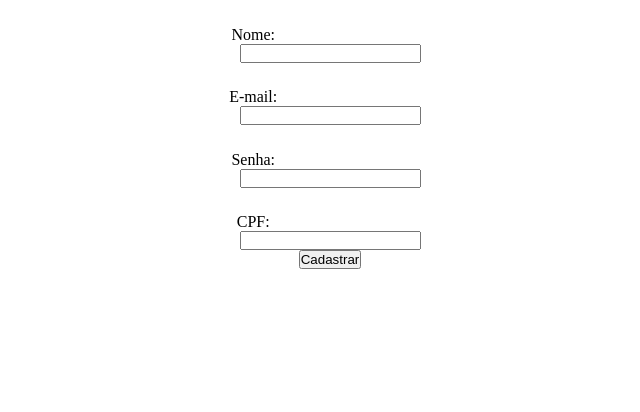
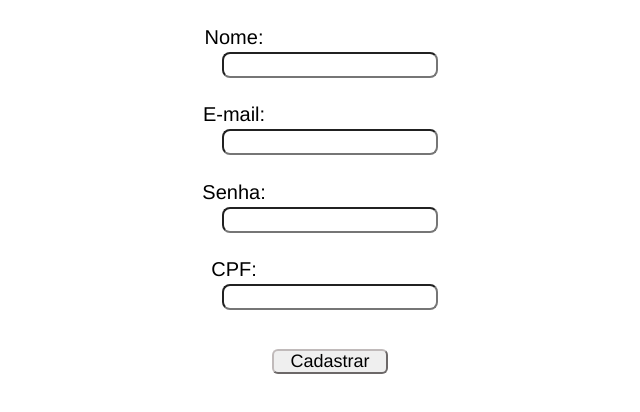
Before and after one commit to Luisgui26/Sprint-JavaScript, a plain HTML site: page index.html in a window 1280 px wide. Shown: the whole page, without its empty margins (310-950 px from the left). Drawn offline with Linux system fonts and the light colour scheme.

Commit message:
terminando de estilizar a página

```diff
--- a/style.css
+++ b/style.css
@@ -1,6 +1,8 @@
 *{
     margin: 0;
     padding: 0;
+    font-family:Helvetica, sans-serif;
+
 }
 
 form {
@@ -8,9 +10,31 @@ form {
     flex-direction: column;
     align-items: center;
 
+
 }
 
 label{
-    margin-right: 12%;
+    margin-right: 15%;
     margin-top: 2%;
+    margin-bottom: 3px;
+    font-size: 20px;
 }
+
+button{
+    margin-top:3%;
+    width: 9%;
+    border-radius: 6px;
+    border-color: rgb(192, 186, 186);
+    font-size: 18px;
+}
+
+button:hover{
+    font-size: 19px;
+    transition: 0.5s;
+    width: 9.5%;
+}
+
+input{
+    font-size: 19px;
+    border-radius: 8px;
+}
```
